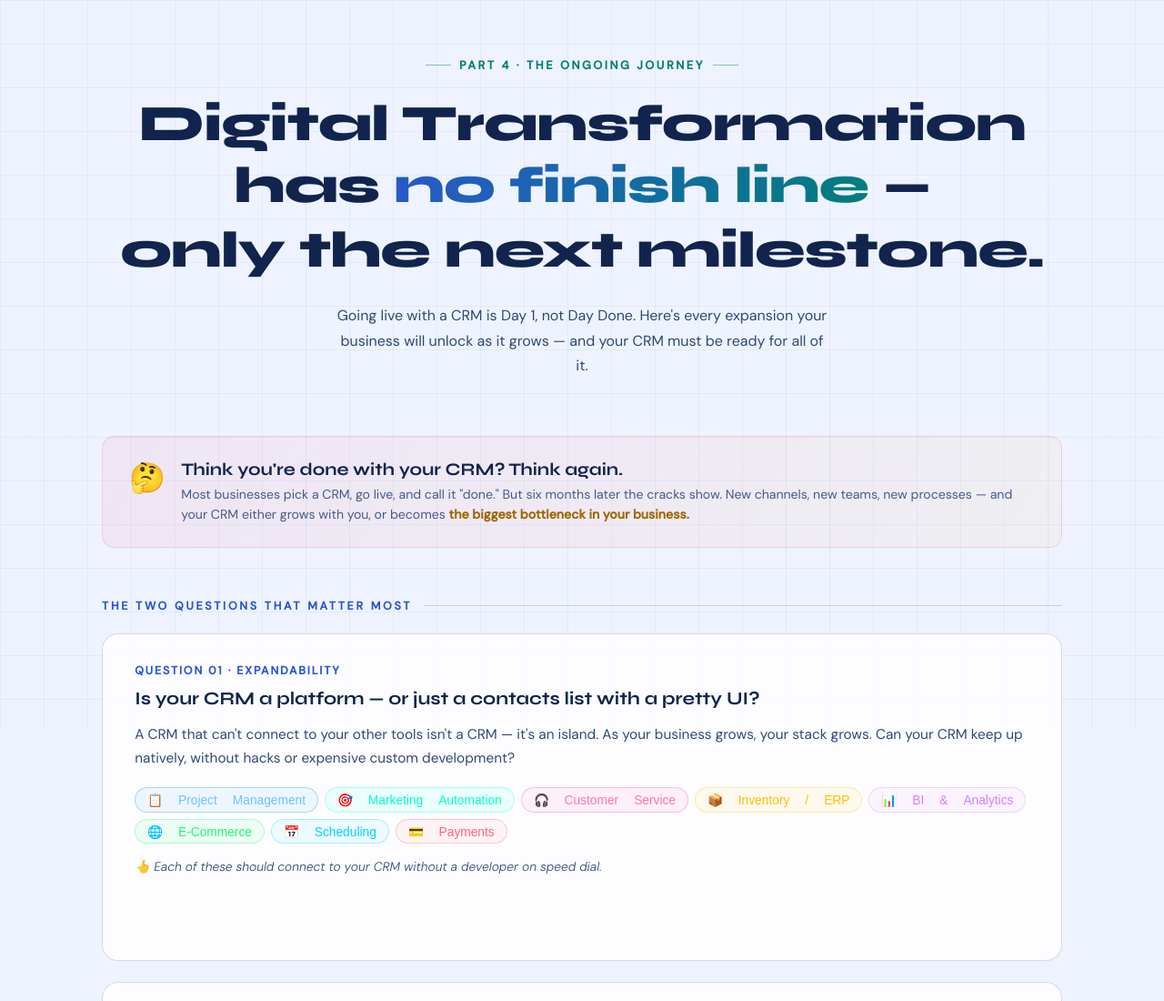
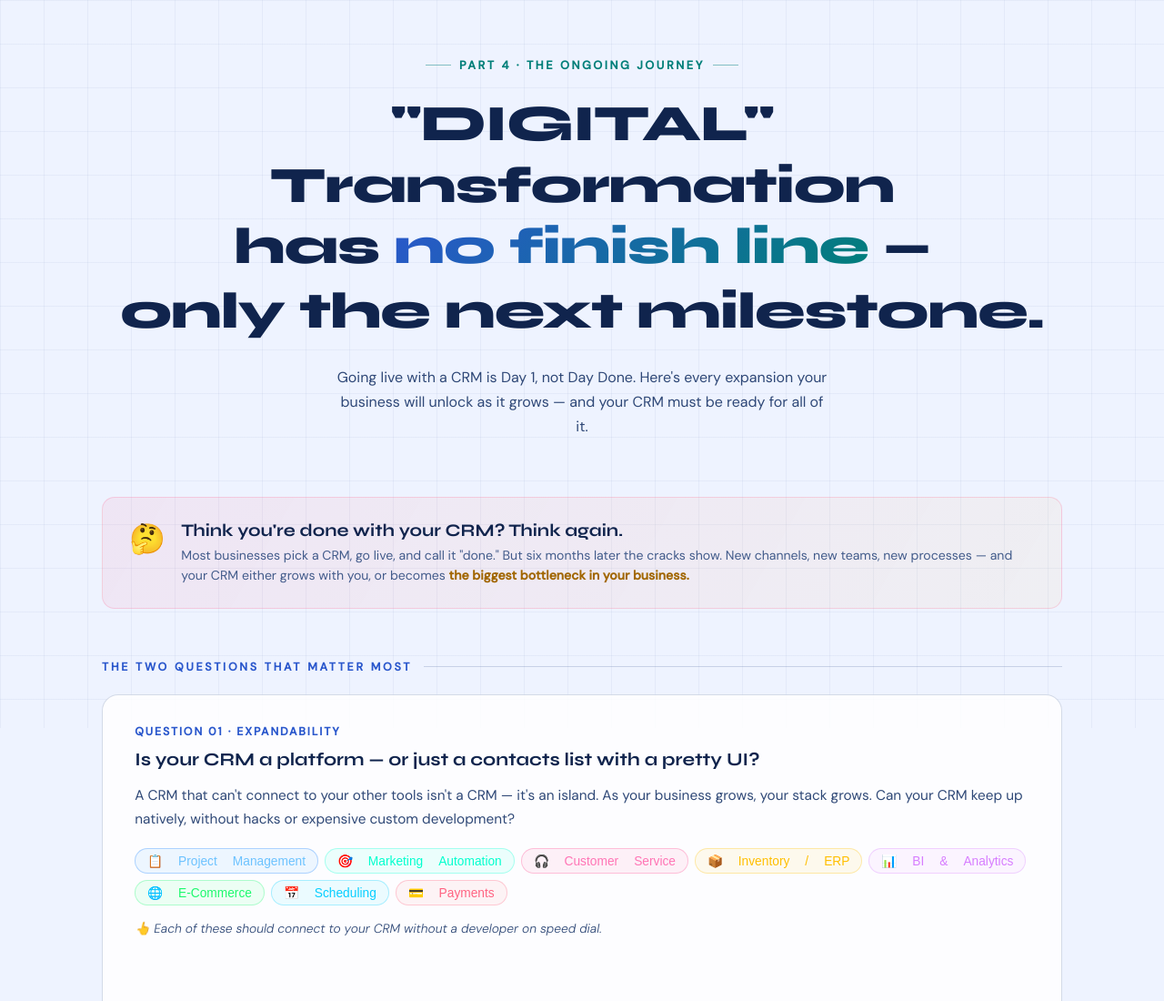
Before and after one commit to sachinxploro/sachinxploro.github.io, a plain HTML site: page digital-transformation-next-milestone.html in a window 1280 px wide. Shown: the top 1100 px of the page at 91% size. Drawn offline with Linux system fonts and the light colour scheme.

Commit message:
Update Part 4 hero to quoted uppercase DIGITAL

```diff
--- a/digital-transformation-next-milestone.html
+++ b/digital-transformation-next-milestone.html
@@ -495,7 +495,7 @@
   <!-- HERO -->
   <div class="hero">
     <div class="hero-eyebrow">Part 4 · The Ongoing Journey</div>
-    <h1 class="hero-title">Digital Transformation<br>has <em>no finish line</em> —<br>only the next milestone.</h1>
+    <h1 class="hero-title">"DIGITAL" Transformation<br>has <em>no finish line</em> —<br>only the next milestone.</h1>
     <p class="hero-sub">Going live with a CRM is Day 1, not Day Done. Here's every expansion your business will unlock as it grows — and your CRM must be ready for all of it.</p>
   </div>
 
```
